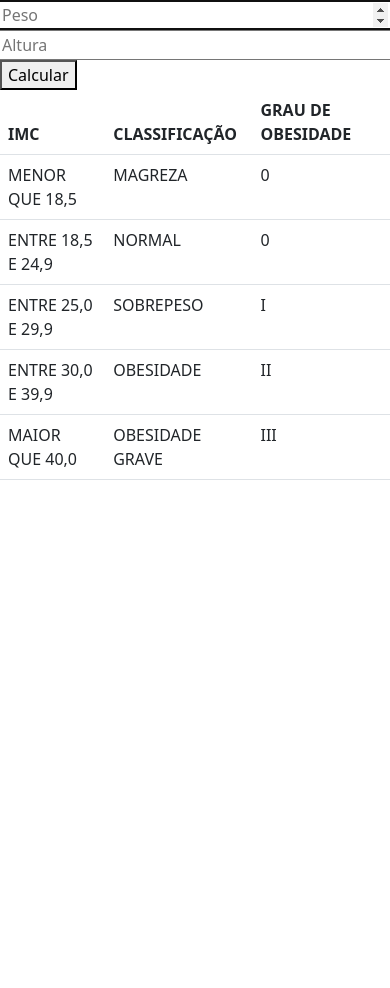
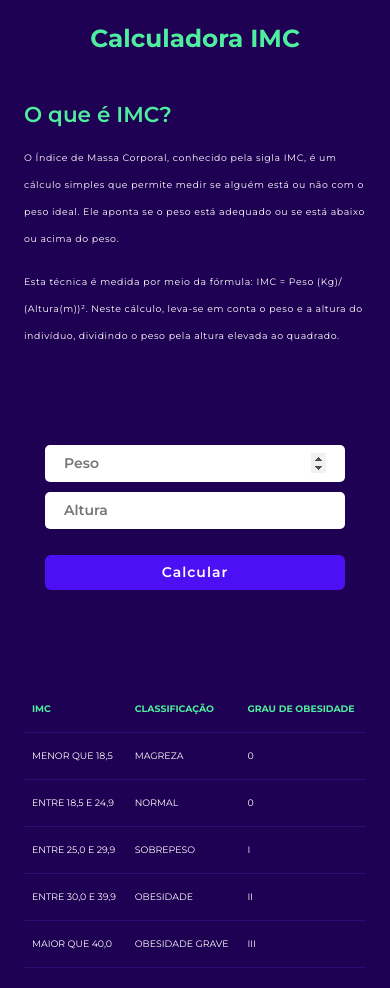
Before and after one commit to paulopariz/IMC, a Vue app: page / in a window 390 px wide. Shown: the top 988 px of the page. Before the commit the page ends 844 px from the top, so only its background shows below. Built offline with nearby package versions, Linux system fonts and the light colour scheme.

Commit message:
finished

```diff
--- a/src/App.vue
+++ b/src/App.vue
@@ -1,42 +1,46 @@
 <template>
   <div id="app">
-    <div class="card-imc">
-      <div class="row">
-        <input
-          v-model="peso"
-          type="number"
-          placeholder="Peso"
-          maxlength="10"
-          autofocus
-        />
+    <div class="container p-4">
+      <sobre-imc></sobre-imc>
+
+      <div class=" calcular">
+        <div class="d-grid">
+
+          <input v-model="peso" type="number" placeholder="Peso" maxlength="10" autofocus />
+
+          <input v-model="altura" type="number" placeholder="Altura" maxlength="10" />
+
+          <button class="calc btn text-white mt-3" @click="calcImc">Calcular</button>
+
+          <div>
+            <p class="obs">{{ obs }}</p>
           </div>
-      <div class="row">
-        <input
-          v-model="altura"
-          type="number"
-          placeholder="Altura"
-          maxlength="10"
-        />
+
         </div>
-      <button class="calc" @click="calcImc">Calcular</button>
+        <p class="imc text-center">SEU IMC: <span>{{ imc }}</span></p>
 
-      <p class="imc" style="display: none;">SEU IMC: {{ imc }}</p>
-      <p class="obs" style="display: none;">{{ obs }}</p>
+
       </div>
+
+
       <tabela-imc></tabela-imc>
+    </div>
+
   </div>
 </template>
 
 <script>
   import TabelaImc from './components/TabelaImc.vue';
+  import SobreImc from './components/SobreImc.vue'
 
   export default {
     components: {
-    TabelaImc
+      TabelaImc,
+      SobreImc
     },
 
     data() {
-     return{
+      return {
         peso: "",
         altura: "",
         imc: "",
@@ -52,7 +56,7 @@ export default {
         this.showObs(this.imc);
 
 
-      if((this.peso === "") + (this.altura === ""))  (this.altura === ""),
+        if ((this.peso === "") + (this.altura === ""))(this.altura === ""),
           document.querySelector('.obs').style.display = "block",
           document.querySelector('.imc').style.display = "none",
           document.querySelector('.magreza').style.background = "transparent",
@@ -63,39 +67,39 @@ export default {
           this.obs = "Todos os campos devem ser preenchidos";
 
 
-      else (this.peso === "") + (this.altura === ""),
+        else(this.peso === "") + (this.altura === ""),
           document.querySelector('.obs').style.display = "none";
 
       },
       showObs(imc) {
-      if (this.imc < 18.5) document.querySelector('.magreza').style.background = "red",
+        if (this.imc < 18.5) document.querySelector('.magreza').style.background = "#4D0FF3",
           document.querySelector('.normal').style.background = "transparent",
           document.querySelector('.sobrepeso').style.background = "transparent",
           document.querySelector('.obesidade').style.background = "transparent",
           document.querySelector('.obesidadeGrave').style.background = "transparent";
 
 
-      else if (imc < 25) document.querySelector('.normal').style.background = "red",
+        else if (imc < 25) document.querySelector('.normal').style.background = "#4D0FF3",
           document.querySelector('.magreza').style.background = "transparent",
           document.querySelector('.sobrepeso').style.background = "transparent",
           document.querySelector('.obesidade').style.background = "transparent",
           document.querySelector('.obesidadeGrave').style.background = "transparent";
 
 
-      else if (imc < 30) document.querySelector('.sobrepeso').style.background = "red",
+        else if (imc < 30) document.querySelector('.sobrepeso').style.background = "#4D0FF3",
           document.querySelector('.magreza').style.background = "transparent",
           document.querySelector('.normal').style.background = "transparent",
           document.querySelector('.obesidade').style.background = "transparent",
           document.querySelector('.obesidadeGrave').style.background = "transparent";
 
 
-      else if (imc < 40) document.querySelector('.obesidade').style.background = "red",
+        else if (imc < 40) document.querySelector('.obesidade').style.background = "#4D0FF3",
           document.querySelector('.magreza').style.background = "transparent",
           document.querySelector('.normal').style.background = "transparent",
           document.querySelector('.sobrepeso').style.background = "transparent",
           document.querySelector('.obesidadeGrave').style.background = "transparent";
 
-      else if (imc > 40) document.querySelector('.obesidadeGrave').style.background = "red",
+        else if (imc > 40) document.querySelector('.obesidadeGrave').style.background = "#4D0FF3",
           document.querySelector('.magreza').style.background = "transparent",
           document.querySelector('.normal').style.background = "transparent",
           document.querySelector('.sobrepeso').style.background = "transparent",
@@ -106,5 +110,99 @@ export default {
 </script>
 
 <style>
+  @import url('https://fonts.googleapis.com/css2?family=Montserrat:wght@300;400;600;700;800&display=swap');
 
+  * {
+    margin: 0;
+    padding: 0;
+    font-family: 'Montserrat', sans-serif;
+  }
+
+  body {
+    background: #1E0153;
+    color: #ffffffff;
+
+  }
+
+  h1,
+  h2 {
+    color: #4FEE9E;
+  }
+
+  p {
+    font-size: 15px;
+    line-height: 27px;
+    letter-spacing: 0.6px;
+  }
+
+  .calcular {
+    display: flex;
+    align-items: center;
+    margin-top: 6rem;
+  }
+
+  input {
+    width: 300px;
+    padding: 8px 19px;
+    border-radius: 5px;
+    margin-bottom: 10px;
+    border: none;
+    outline: 0;
+    font-weight: 600;
+    font-size: 14px;
+  }
+
+  .btn {
+    background-color: #4D0FF3;
+    font-weight: 600;
+    font-size: 14px;
+    letter-spacing: 1px;
+    width: 300px;
+  }
+
+  .btn:hover {
+    background-color: #4b16dd;
+  }
+
+  .obs,
+  .imc {
+    display: none;
+  }
+
+  .obs {
+    font-size: 13px;
+    color: red;
+    margin-top: 9px;
+  }
+
+  .imc {
+    margin-left: 100px;
+    font-size: 28px;
+    font-weight: 700;
+  }
+
+  span {
+    color: #4FEE9E;
+  }
+
+  @media(max-width: 767px) {
+    .calcular {
+      display: grid;
+      justify-content: center;
+    }
+
+    .imc {
+      margin-left: 0;
+      margin-top: 35px;
+    }
+  }
+
+  @media(max-width: 575px) {
+
+    p,
+    tr,
+    th {
+      font-size: 9.4px;
+    }
+  }
 </style>
--- a/src/components/SobreImc.vue
+++ b/src/components/SobreImc.vue
@@ -1,7 +1,29 @@
 <template>
     <div>
-        <div class="container">
-            <h1>CALCULADORA DE IMC</h1>
+        <div>
+            <h1 class="fs-2 text-center fw-bold">Calculadora IMC</h1>
+
+            <div class="mt-5 mb-5">
+                <h2 class="fs-4 fw-semibold">O que é IMC?</h2>
+                <p class="mt-3">O Índice de Massa Corporal, conhecido pela sigla IMC, é um cálculo simples que permite medir se alguém está ou não com o peso ideal. Ele aponta se o peso está adequado ou se está abaixo ou acima do peso.</p>
+                <p>Esta técnica é medida por meio da fórmula: IMC = Peso (Kg)/ (Altura(m))². Neste cálculo, leva-se em conta o peso e a altura do indivíduo, dividindo o peso pela altura elevada ao quadrado.</p>
+            </div>
         </div>
     </div>
 </template>
+
+<script>
+export default {
+    name: 'SobreImc',
+}
+</script>
+
+<style>
+
+     @media(max-width: 767px){
+      th, tr{
+        font-size: 14px;
+      }
+    }
+
+</style>
--- a/src/components/TabelaImc.vue
+++ b/src/components/TabelaImc.vue
@@ -1,7 +1,6 @@
 <template>
     <div>
-        <div>
-    <table class="table">
+      <table class="table text-white">
         <thead>
           <tr>
             <th scope="col">IMC</th>
@@ -38,7 +37,6 @@
         </tbody>
       </table>
     </div>
-    </div>
 </template>
 
 <script>
@@ -46,3 +44,22 @@ export default {
     name: 'TabelaImc',
   }
 </script>
+
+<style>
+  .table{
+    margin-top: 6rem ;
+    margin-bottom: 6rem ;
+  }
+  th {
+    color: #4FEE9E;
+  }
+  table>:not(caption)>*>* {
+    padding: 1rem 0.5rem !important;
+    border-color: #300c72;
+  }
+  @media(max-width: 767px){
+      p, tr, th{
+        font-size: 13px;
+      }
+    }
+</style>
```
Lines whose indentation alone changed are shown as unchanged.
